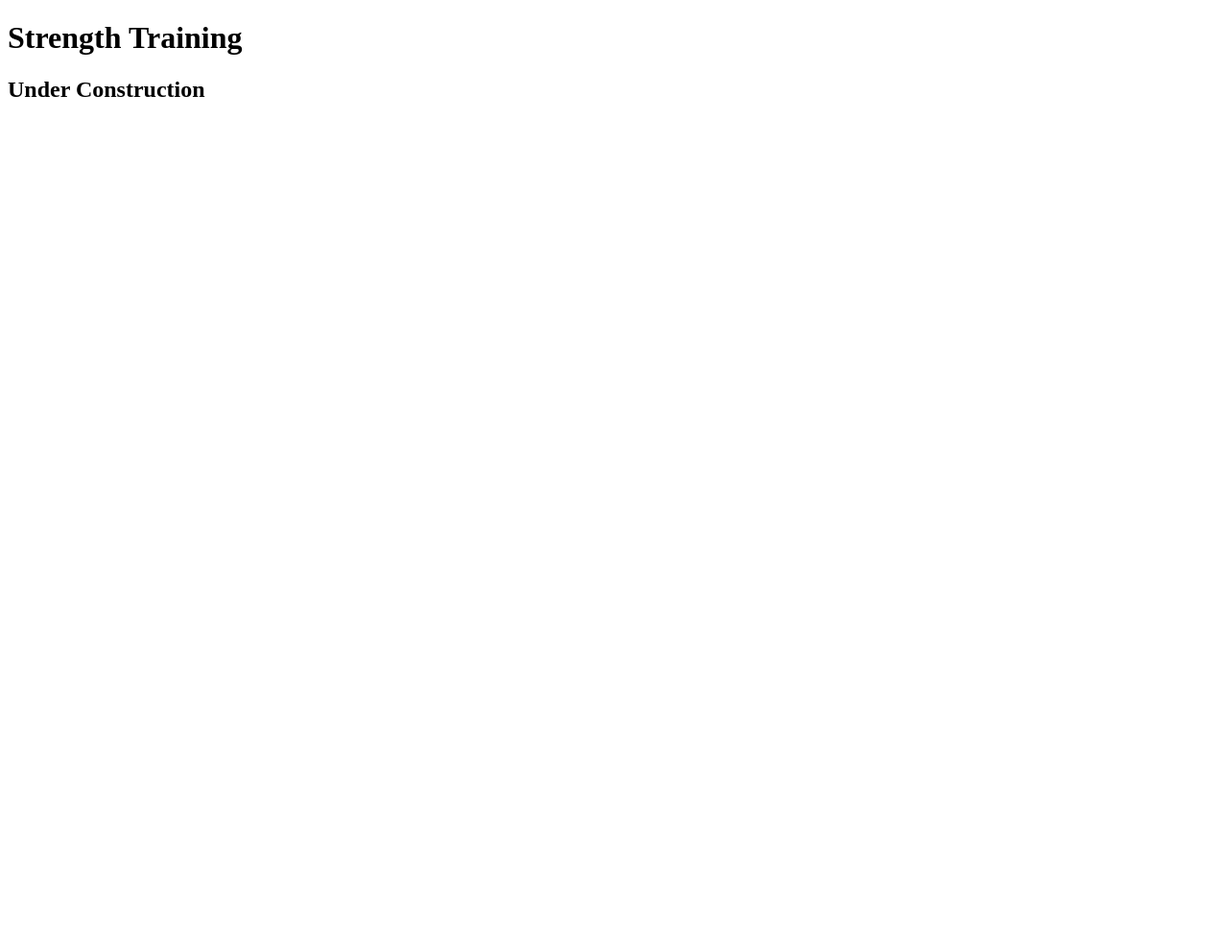
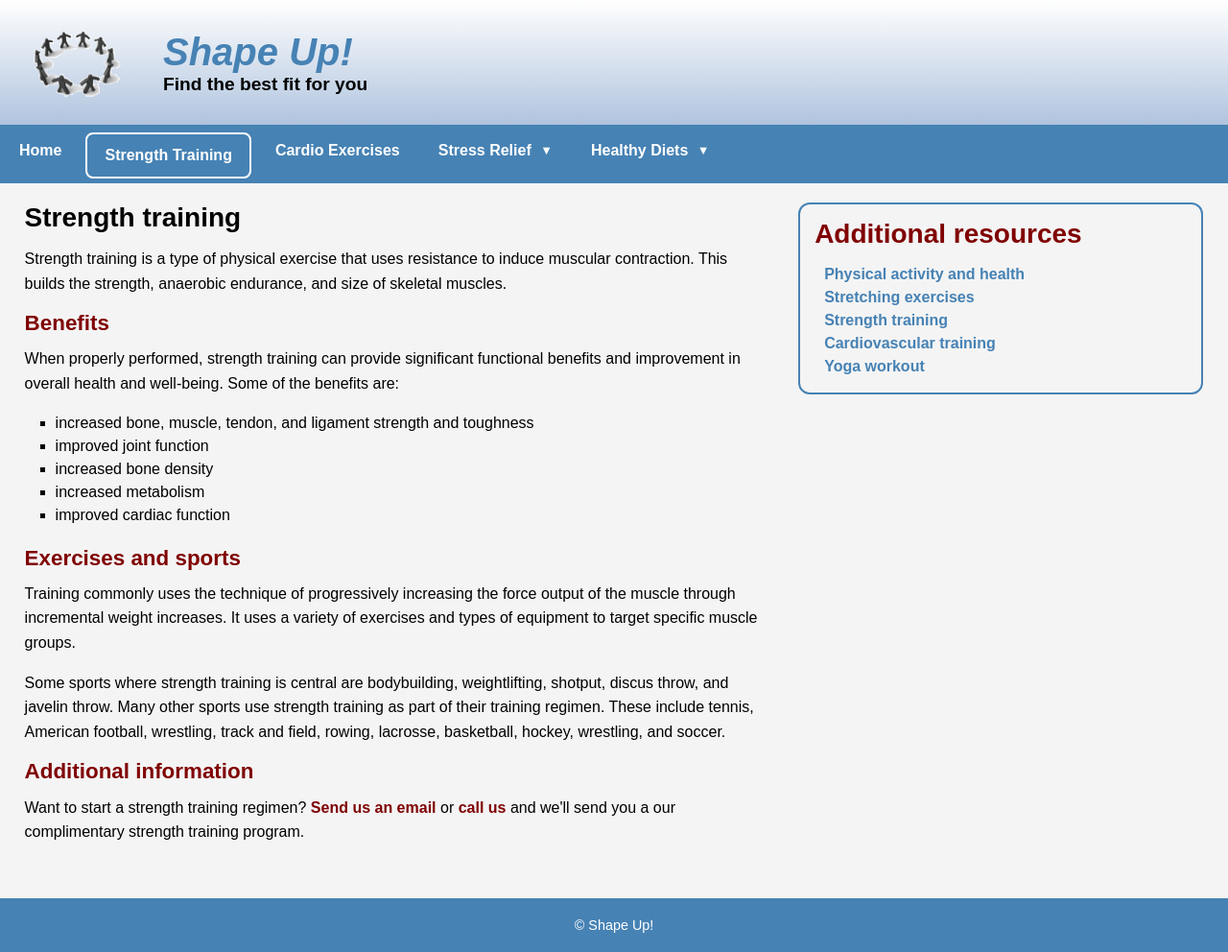
Before and after one commit to MarinaHarutyunyan/shape_up_exercises, a plain HTML site: page strength/strength.html in a window 1280 px wide. Shown: the whole page at 96% size. Before the commit the page ends 800 px from the top, so only its background shows below. Drawn offline with Linux system fonts and the light colour scheme.

Commit message:
creating Strength Training page

```diff
--- a/strength/strength.html
+++ b/strength/strength.html
@@ -1,15 +1,108 @@
 <!DOCTYPE html>
 <html lang="en">
+
 <head>
 	<meta charset="UTF-8">
 	<meta name="viewport" content="width=device-width, initial-scale=1.0">
-	<title>Shape Up! | Strength Training</title>
+	<title>Shape Up!</title>
+	<link rel="shortcut icon" href="../images/favicon.ico">
+	<link rel="stylesheet" href="../styles/main_3_column.css">
 </head>
 
 <body>
-	<main>
-	    <h1>Strength Training</h1>
-		<h2>Under Construction</h2>
-	</main>
+	<div class="container">
+		<header>
+			<img src="../images/shape_up_logo.png" alt="Shape Up! logo">
+			<div class="header-text">
+				<h1>Shape Up!</h1>
+				<h2>Find the best fit for you</h2>
+			</div>
+		</header>
+
+		<nav>
+			<input type="checkbox" id="menu-toggle-checkbox" class="menu-checkbox">
+
+			<label for="menu-toggle-checkbox" id="menu-toggle" aria-expanded="false">
+			</label>
+
+			<ul id="main-nav-list">
+				<li><a href="../index_3_column.html">Home</a></li>
+				<li><a href="#" class="current">Strength Training</a></li>
+				<li><a href="#">Cardio Exercises</a></li>
+				<li class="has-submenu"><a href="stress/stress.html">Stress Relief</a>
+					<ul>
+						<li><a href="stress/stress.html">What is Stress?</a></li>
+						<li><a href="stress/tips.html">5 Helpful Tips</a></li>
+						<li><a href="#">Meditation</a></li>
+						<li><a href="#">Vipassana</a></li>
+					</ul>
+				</li>
+				<li class="has-submenu"><a href="#">Healthy Diets</a>
+					<ul>
+						<li><a href="#">Why a Healthy Diet?</a></li>
+						<li><a href="#">Plan Your Meals</a></li>
+						<li><a href="#">Count Your Calories</a></li>
+						<li><a href="#">Calculate Your BMI</a></li>
+					</ul>
+				</li>
+			</ul>
+		</nav>
+
+		<main>
+			<section>
+                <h2>Strength training</h2>
+                <p>Strength training is a type of physical exercise that uses resistance to induce muscular contraction.
+                    This builds the strength, anaerobic endurance, and size of skeletal muscles.</p>
+
+                <h3>Benefits</h3>
+                <p>When properly performed, strength training can provide significant functional benefits and
+                    improvement in overall health and well-being. Some of the benefits are:</p>
+                <ul>
+                    <li>increased bone, muscle, tendon, and ligament strength and toughness</li>
+                    <li>improved joint function</li>
+                    <li>increased bone density</li>
+                    <li>increased metabolism</li>
+                    <li>improved cardiac function</li>
+                </ul>
+
+                <h3>Exercises and sports</h3>
+                <p>Training commonly uses the technique of progressively increasing the force output of the muscle
+                    through incremental weight increases. It uses a variety of exercises and types of equipment to
+                    target specific muscle groups.</p>
+                <p>Some sports where strength training is central are bodybuilding, weightlifting, shotput, discus
+                    throw, and javelin throw. Many other sports use strength training as part of their training regimen.
+                    These include tennis, American football, wrestling, track and field, rowing, lacrosse, basketball,
+                    hockey, wrestling, and soccer.</p>
+
+                <h3>Additional information</h3>
+                <p>Want to start a strength training regimen? <a
+                        href="mailto:strengthtraining@shapeup.com">Send us an email</a> or <a
+                        href="tel:555-555-5555">call us</a>
+                    and we'll send you a our complimentary strength training program.
+                </p>
+            </section>
+
+			<aside id="resources">
+				<h2>Additional resources</h2>
+				<ul class="no-bullets">
+					<li><a href="https://www.mayoclinic.org/healthy-lifestyle/fitness/basics/physical-activity/hlv-20049399"
+							target="_blank" rel="noopener noreferrer">Physical activity and health</a></li>
+					<li><a href="https://www.nerdfitness.com/blog/strength-training-101/" target="_blank"
+							rel="noopener noreferrer">Stretching exercises</a></li>
+					<li><a href="https://www.acefitness.org/education-and-resources/professional/expert-articles/6760/a-guide-to-strength-training-for-beginners/"
+							target="_blank" rel="noopener noreferrer">Strength training</a></li>
+					<li><a href="https://www.heart.org/en/healthy-living/fitness/fitness-basics/cardio-workout"
+							target="_blank" rel="noopener noreferrer">Cardiovascular training</a></li>
+					<li><a href="https://www.yogajournal.com/" target="_blank" rel="noopener noreferrer">Yoga
+							workout</a></li>
+				</ul>
+			</aside>
+		</main>
+
+		<footer>
+			<p>&copy; Shape Up!</p>
+		</footer>
+	</div>
 </body>
+
 </html>
--- a/styles/main_3_column.css
+++ b/styles/main_3_column.css
@@ -1,20 +1,24 @@
+/* Reset and box-sizing */
 * {
     margin: 0;
     padding: 0;
     box-sizing: border-box;
 }
 
+/* Body */
 body {
     font-family: Arial, Helvetica, sans-serif;
     width: 100%;
     background-color: #f4f4f4;
 }
 
+/* Links */
 a {
     font-weight: bold;
     text-decoration: none;
 }
 
+/* Header */
 header {
     display: flex;
     align-items: center;
@@ -45,6 +49,7 @@ header h2 {
     font-size: clamp(1rem, 2.5vw, 1.2rem);
 }
 
+/* Main content */
 main {
     display: flex;
     flex-direction: column;
@@ -55,6 +60,13 @@ main {
 section {
     min-width: 300px;
     order: 1;
+}
+
+section ul {
+    margin-left: 2em;
+    margin-bottom: 20px;
+    line-height: 1.5;
+    list-style-type: square;
 }
 
 aside {
@@ -97,6 +109,11 @@ section a:hover, section a:focus {
     color: steelblue;
 }
 
+section h3{
+    color: maroon;
+}
+
+/* Aside links and lists */
 aside h2 {
     color: maroon;
     margin-top: 0;
@@ -108,8 +125,16 @@ aside h3 {
 
 aside ul {
     line-height: 1.5;
-    list-style-type: square;
-    padding-left: 40px;
+    padding-left: 10px;
+}
+
+aside ul.no-bullets {
+    list-style: none;
+    /* padding-left: 0; */
+}
+
+aside ul li {
+    line-height: 1.5;
 }
 
 aside a:link, aside a:visited {
@@ -120,6 +145,7 @@ aside a:hover, aside a:focus {
     color: maroon;
 }
 
+/* Footer */
 footer {
     font-size: 90%;
     text-align: center;
@@ -129,6 +155,7 @@ footer {
     margin-top: 20px;
 }
 
+/* Navigation */
 nav {
     width: 100%;
 }
@@ -163,16 +190,17 @@ nav {
     content: "X";
 }
 
+/* Mobile nav list hidden by default */
 nav ul {
     list-style-type: none;
     margin: 0;
     padding: 0;
     background-color: steelblue;
-    display: none;
+    display: none; /* hidden by default on mobile */
     flex-direction: column;
-    flex-wrap: nowrap;
 }
 
+/* Show menu when checkbox checked */
 #menu-toggle-checkbox:checked ~ #main-nav-list {
     display: flex;
 }
@@ -203,13 +231,13 @@ nav a:hover:not(.current) {
     background-color: #3e83b8;
 }
 
+/* Submenus */
 nav ul ul {
     display: none;
     position: static;
     background-color: #5a9ac8;
     min-width: unset;
     flex-direction: column;
-    flex-wrap: nowrap;
 }
 
 nav li:hover > ul {
@@ -241,6 +269,7 @@ nav li.has-submenu > a::after {
     float: right;
 }
 
+/* Desktop styles */
 @media screen and (min-width: 800px) {
 
     main {
@@ -265,16 +294,12 @@ nav li.has-submenu > a::after {
         display: none;
     }
 
-    #menu-toggle::before {
-        content: none;
-    }
-
     .menu-checkbox {
         display: none;
     }
 
     nav ul {
-        display: flex;
+        display: flex; /* always visible on desktop */
         flex-direction: row;
         flex-wrap: wrap;
     }
```
